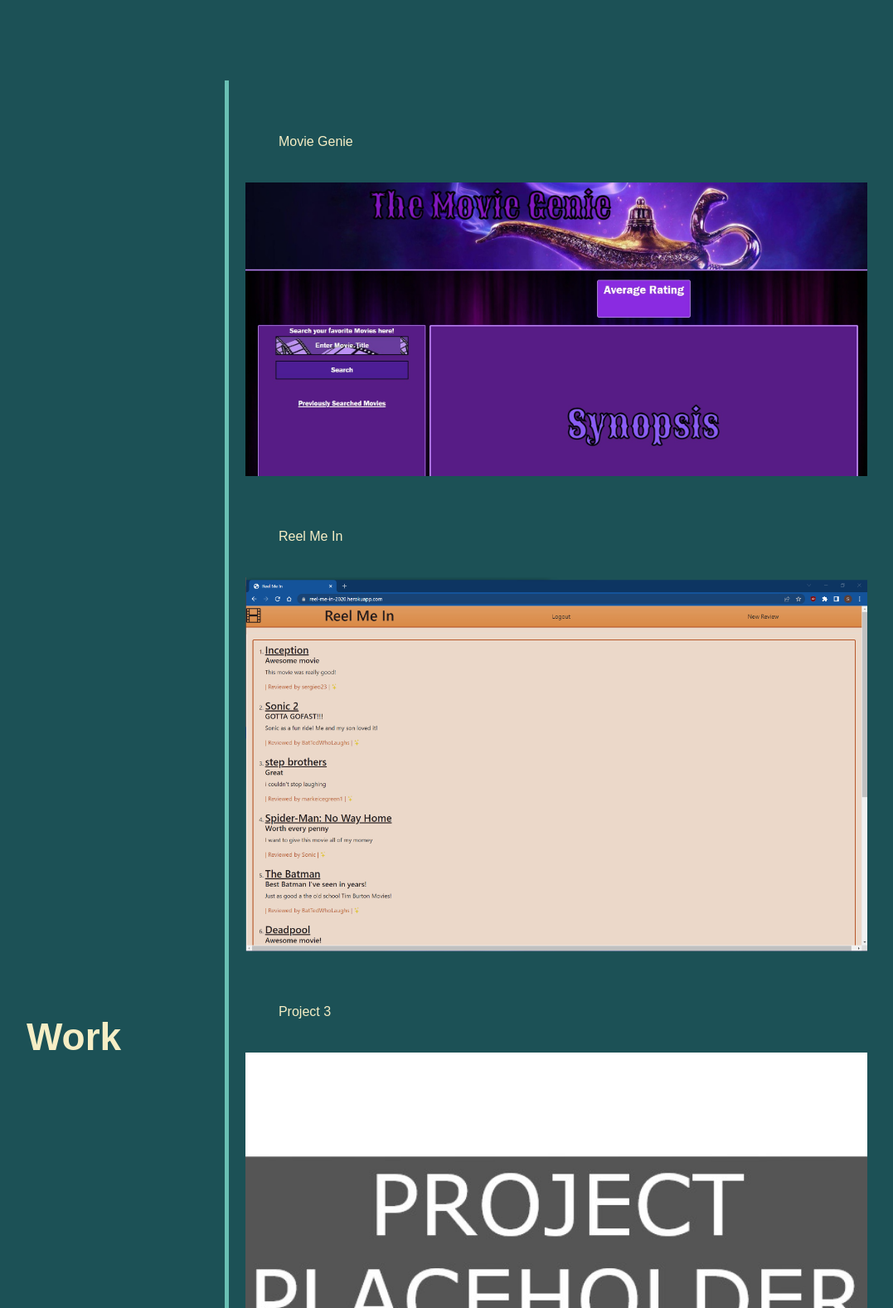
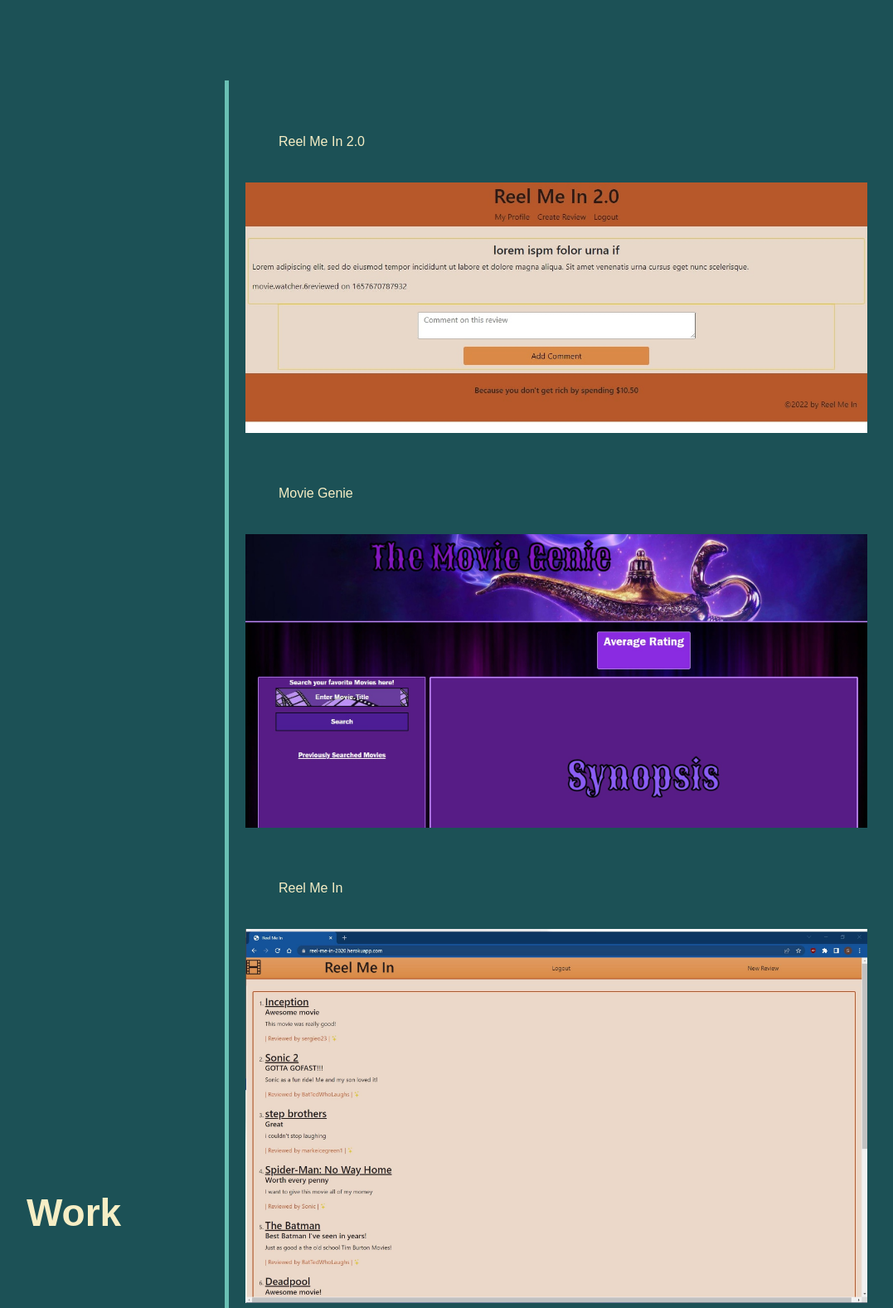
Before and after one commit to SergieoL/Week-2-Challenge-Portfolio, a plain HTML site: page index.html in a window 1280 px wide. Shown: the part 535-2112 px from the top of the page at 83% size, without its empty margins (96-1173 px from the left). Drawn offline with Linux system fonts and the light colour scheme.

```diff
--- a/index.html
+++ b/index.html
@@ -46,6 +46,12 @@
                   <h3 id="work">Work</h3>
                   <div class="content-info">
                   <div class="flex-row">
+                    <section class="card">
+                      <header>Reel Me In 2.0</header>
+                      <a href="https://github.com/SergieoL/Reel-Me-In-2.0">
+                      <img src="./assets/images/Project 3.jpg" alt="Movie Genie 2.0 Screenshot"/>
+                    </a>
+                    </section>
                     <section id="first-project" class="card">
                       <header>Movie Genie</header>
                       <a href="https://tedmjablonowski.github.io/Movie-Genie/">
@@ -55,7 +61,7 @@
                     <section class="card">
                       <header>Reel Me In</header>
                       <a href="https://github.com/">
-                      <img src="./assets/images/Project 2.png" alt="Placeholder Image" />
+                      <img src="./assets/images/Project 2.jpg" alt="Placeholder Image" />
                     </a>
                     </section>
                     <section class="card">
```
Also changed, not shown: assets/images/Project 2.jpg (added), assets/images/Project 2.png (deleted), assets/images/Project 3.jpg (added).
